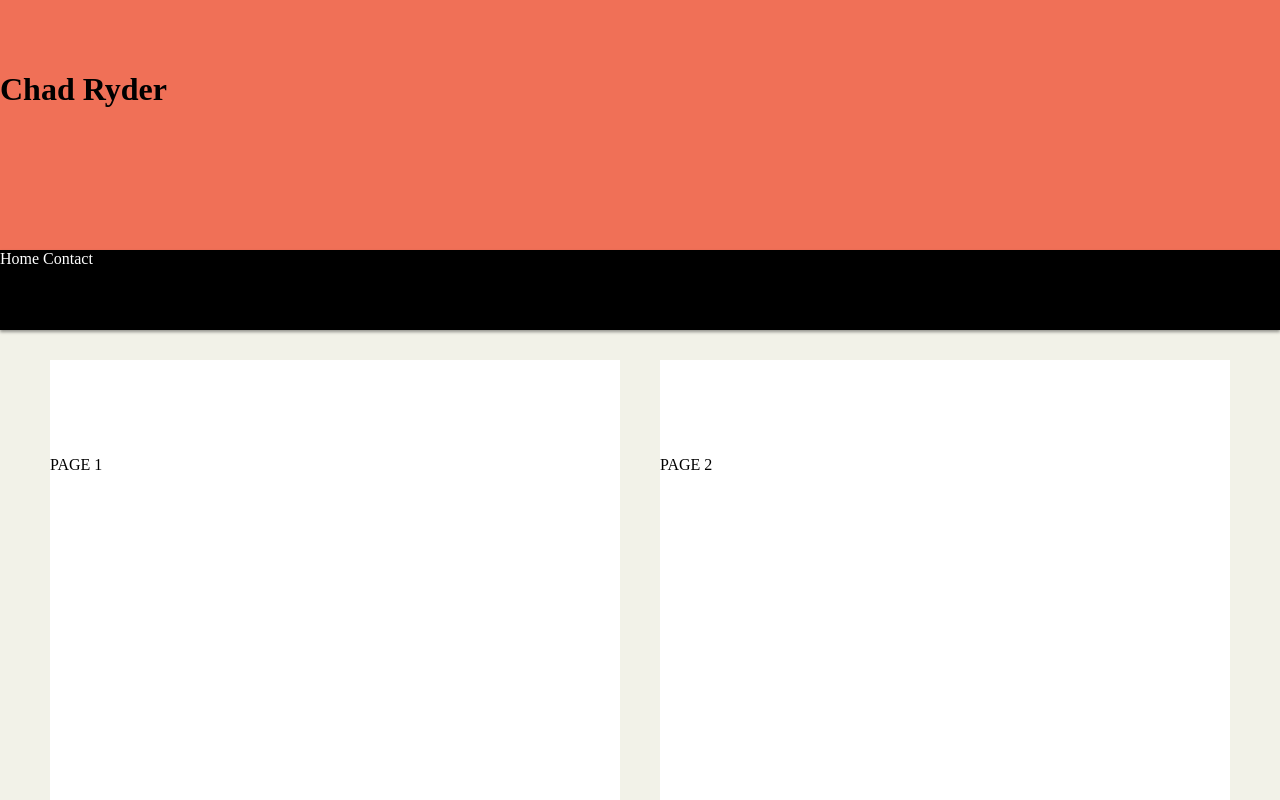
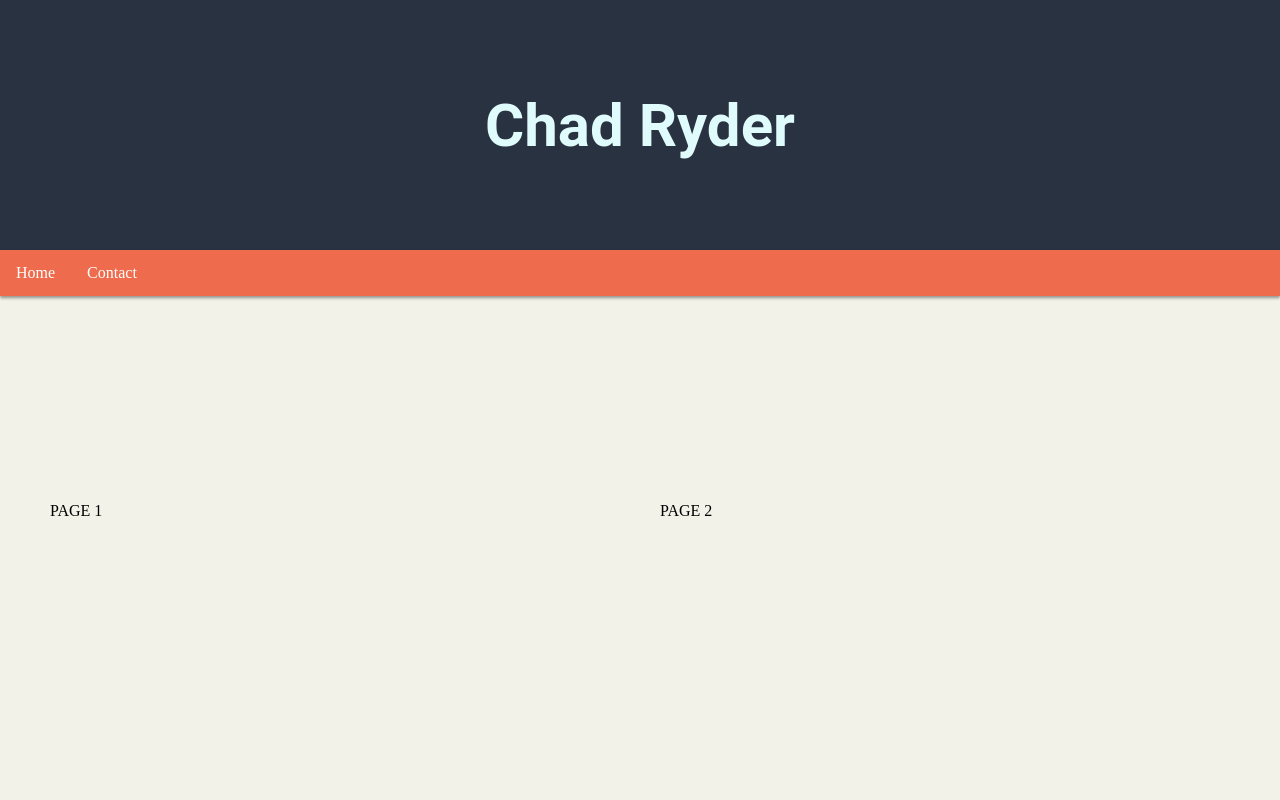
Before and after one commit to cryder3/personal-website, a plain HTML site: page website/index.html in a window 1280 px wide. Shown: the top 800 px of the page. Drawn offline with Linux system fonts and the light colour scheme.

Commit message:
Added color scheme, fixed nav bar width

```diff
--- a/website/css/main.css
+++ b/website/css/main.css
@@ -5,33 +5,28 @@ body {
   margin: 0;
   padding-top: 250px;
 }
+
 header {
   height: 300px;
   padding-top: 50px;
-  background: #f07057;
+  background: #293241;
+  color:#E0FBFC;
+  text-align:center;
+  border-bottom-width: 2px;
+  border-bottom-color: #EE6C4D;
+  border-bottom-style: solid;
+  font: 400 30px 'Roboto', sans-serif;
+
 }
 .main-nav,
 .main {
   position: relative;
 }
 .main-nav {
-  background-color: black;
-  height: 80px;
   z-index: 150;
-  margin-bottom: -80px;
   box-shadow: 0 2px 3px rgba(0,0,0,.4);
-
 }
 
-.main-nav a{
-	color: white;
-	display: inline-block;
-	text-decoration: none;
-	display:inline-block;
-}
-.main-nav a:hover{
-	background-color: #999;
-}
 header,
 .main-nav-scrolled {
   position: fixed;
@@ -45,10 +40,35 @@ header,
   column-gap: 40px;
 }
 
+.main-nav ul{
+	list-style-type: none;
+    margin: 0;
+    padding: 0;
+    overflow: hidden;
+    background-color: #EE6C4D;
+}
+
+.main-nav li{
+	float:left;
+}
+
+.main-nav a {
+	display: block;
+    color: white;
+    text-align: center;
+    padding: 14px 16px;
+    text-decoration: none;
+}
+
+.main-nav a:hover {
+	background-color: #98C1D9;
+	color:#293241;
+}
+
 
 
 #page1, #page2 {
 	height: 1000px;
-	background-color: white;
+
 	padding-top: 80px;
 }
--- a/website/index.html
+++ b/website/index.html
@@ -12,10 +12,12 @@
 		<h1> Chad Ryder </h1>
 	</header>
 
-	<nav class="main-nav">
-		<a href="#home">Home</a>
-		<a href="#contact">Contact</a>
-	</nav>
+	<div class="main-nav">
+		<ul>
+			<li> <a href="#home">Home</a></li>
+			<li> <a href="#contact">Contact</a></li>
+		</ul>
+	</div>
 
 	<div class="main">
 
```
